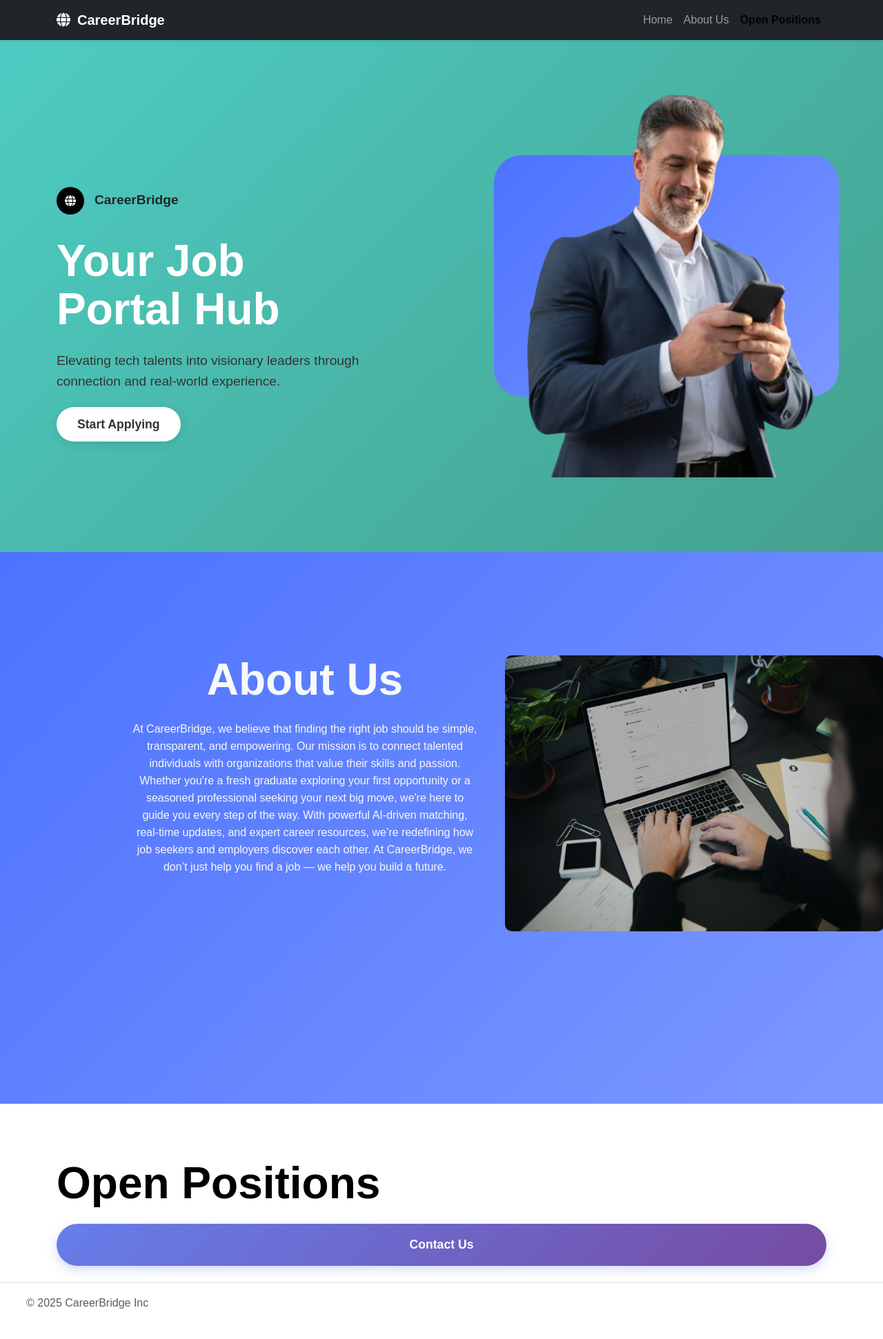
After one commit to RishitMahapatra/career-portal-website, a Flask app: template Templates/home.html in a window 1280 px wide. The commit adds this page. Shown: the whole page at 69% size. Run offline with Flask 3, Linux system fonts and the light colour scheme; the template is opened without the code that fills it, so the values that code supplies are empty.

Commit message:
commit
commit

```diff
--- /dev/null
+++ b/Templates/home.html
@@ -0,0 +1,260 @@
+<!DOCTYPE html>
+<html lang="en">
+<head>
+  <meta charset="UTF-8" />
+  <meta name="viewport" content="width=device-width, initial-scale=1.0" />
+  <title>CareerBridge</title>
+  <link href="https://cdn.jsdelivr.net/npm/bootstrap@5.3.0/dist/css/bootstrap.min.css" rel="stylesheet" />
+  <link href="https://cdnjs.cloudflare.com/ajax/libs/font-awesome/6.0.0/css/all.min.css" rel="stylesheet" />
+  <style>
+    :root {
+      --primary-green: #c5ffbc;
+      --primary-blue: #4c72ff;
+      --light-blue: #7c98ff;
+      --lightest-blue: #e5fbff;
+    }
+
+    body {
+      font-family: 'Arial', sans-serif;
+      line-height: 1.6;
+      scroll-behavior: smooth;
+    }
+
+    .hero-section {
+      background:linear-gradient(135deg, #4ecdc4 0%, #44a08d 100%);
+      min-height: 100vh;
+      display: flex;
+      align-items: center;
+      position: relative;
+      overflow: hidden;
+      padding-top: 100px;
+    }
+
+
+    .hero-content {
+      z-index: 2;
+      position: relative;
+    }
+
+    .section-title {
+      font-size: 4rem;
+      font-weight: bold;
+      color: #000;
+      margin-bottom: 1.5rem;
+      line-height: 1.1;
+    }
+
+    .hero-subtitle {
+      font-size: 1.2rem;
+      color: #333;
+      margin-bottom: 2rem;
+      max-width: 500px;
+    }
+
+    .start-learning-btn {
+      background-color: white;
+      color: #333;
+      border: none;
+      padding: 15px 30px;
+      border-radius: 50px;
+      font-weight: 600;
+      font-size: 1.1rem;
+      box-shadow: 0 4px 15px rgba(0, 0, 0, 0.1);
+      transition: all 0.3s ease;
+    }
+
+    .start-learning-btn:hover {
+      transform: translateY(-2px);
+      box-shadow: 0 6px 20px rgba(0, 0, 0, 0.15);
+      background-color: #f8f9fa;
+    }
+
+    .hero-image {
+      position: absolute;
+      right: 5%;
+      top: 50%;
+      transform: translateY(-50%);
+      width: 500px;
+      height: 350px;
+      background: linear-gradient(135deg, var(--primary-blue) 0%, var(--light-blue) 100%);
+      border-radius: 40px;
+      z-index: 1;
+      display: flex;
+      align-items: center;
+      justify-content: center;
+    }
+
+    .company-logo {
+      display: flex;
+      align-items: center;
+      margin-bottom: 2rem;
+    }
+
+    .company-logo i {
+      background: #000;
+      color: white;
+      width: 40px;
+      height: 40px;
+      border-radius: 50%;
+      display: flex;
+      align-items: center;
+      justify-content: center;
+      margin-right: 15px;
+    }
+    .contact-button:hover{
+        background-color: #4c72ff;
+    }
+    @media (max-width: 768px) {
+      .hero-title {
+        font-size: 2.5rem;
+      }
+
+      .hero-image {
+        display: none;
+      }
+    }
+
+    .section-container {
+      background-color: #7c98ff;
+    }
+
+    .para-section {
+      width: 500px;
+      line-height: 25px;
+    }
+
+    .about-container {
+      display: flex;
+      flex-direction: column;
+      align-items: center;
+      justify-content: center;
+      height: 500px;
+      text-align: center;
+    }
+
+    .about-section {
+      background-color: #7c98ff;
+      background: linear-gradient(135deg, var(--primary-blue) 0%, var(--light-blue) 100%);
+      min-height: 100vh;
+      display: flex;
+      flex-direction: row;
+      /*align-items: center;*/
+      position: relative;
+      overflow: hidden;
+      padding-top: 100px;
+    }
+
+    .para-section {
+      max-width: 700px;
+      line-height: 25px;
+    }
+
+    .about-us-title {
+      color: #f8f9fa;
+    }
+
+    .open-section {
+      display: flex;
+      flex-direction: column;
+      padding-top: 80px;
+    }
+    .inner-container-about{
+        display: flex;
+        justify-content: space-around;
+        flex-direction: row ;
+        width: 70vw;
+        gap: 40px;
+    }
+    .active {
+      font-weight: bold;
+      color: #000 !important;
+    }
+
+    .contact-btn {
+            background: linear-gradient(135deg, #667eea 0%, #764ba2 100%);
+            border: none;
+            padding: 1rem 3rem;
+            border-radius: 50px;
+            color: white;
+            font-weight: 600;
+            font-size: 1.1rem;
+            transition: all 0.3s ease;
+            box-shadow: 0 5px 15px rgba(102, 126, 234, 0.3);
+        }
+
+        .contact-btn:hover {
+            transform: translateY(-2px);
+            box-shadow: 0 8px 25px rgba(102, 126, 234, 0.4);
+            color: white;
+        }
+  </style>
+</head>
+<body data-bs-spy="scroll" data-bs-target="#navbar" data-bs-offset="100" tabindex="0">
+  {% include 'nav.html' %}
+
+  <!-- Hero Section -->
+  <section id="home" class="hero-section">
+    <div class="container">
+      <div class="row align-items-center">
+        <div class="col-lg-6 hero-content">
+          <div class="company-logo">
+            <i class="fas fa-globe"></i>
+            <span style="font-weight: bold; font-size: 1.2rem;">Career<b>Bridge</b></span>
+          </div>
+          <h1 class="section-title" style="color: white">Your Job <br> Portal Hub</h1>
+          <p class="hero-subtitle">
+            Elevating tech talents into visionary leaders through connection and real-world experience.
+          </p>
+          <a href="#positions" class="start-learning-btn" style="text-decoration: none;">Start Applying</a>
+
+        </div>
+      </div>
+    </div>
+    <div class="hero-image">
+        <img src="{{ url_for('static', filename='hero_page.png') }}" alt="Uploaded Image" class="img-fluid">
+    </div>
+  </section>
+
+  <!-- About Us Section -->
+  <section id="about" class="about-section">
+    <div class="about-container container">
+
+      <div class="inner-container-about">
+            <div class="inner-inner">
+                <h1 class="section-title about-us-title">About Us</h1>
+                <p class="para-section about-us-title">
+                    At CareerBridge, we believe that finding the right job should be simple, transparent, and empowering. Our mission is to connect talented individuals with organizations that value their skills and passion. Whether you're a fresh graduate exploring your first opportunity or a seasoned professional seeking your next big move, we're here to guide you every step of the way.
+
+                    With powerful AI-driven matching, real-time updates, and expert career resources, we’re redefining how job seekers and employers discover each other. At CareerBridge, we don’t just help you find a job — we help you build a future.
+                </p>
+            </div>
+
+            <img src="{{ url_for('static', filename='working.jpg') }}" alt="Uploaded Image" class="img-fluid" style="height: 400px;width: 550px;border: none;border-radius: 10px;">
+        </div>
+    </div>
+  </section>
+
+  <!-- Open Positions Section -->
+  <section id="positions" class="open-section container">
+    <h1 class="section-title">Open Positions</h1>
+    <div>
+      {% for job in jobs %}
+        {% include 'jobs.html' %}
+      {% endfor %}
+    </div>
+
+    <style>
+  .contact-btn:hover {
+    background-color: #7c98ff !important; /
+  }
+</style>
+
+<a  href="mailto:hello@careerbridge.ai?subject=Mail from Our Site"  type="button" class="contact-btn" style="text-decoration: none;text-align: center;">Contact Us</a>
+  </section>
+
+  <section>
+    <script src="https://cdn.jsdelivr.net/npm/bootstrap@5.3.0/dist/js/bootstrap.bundle.min.js" ></script>
+    {%include 'footer.html'%}
+    </section>
+</body>
+</html>
--- a/Templates/job_page.html
+++ b/Templates/job_page.html
@@ -227,10 +227,10 @@
                     </div>
                     <!-- Apply Button -->
                     <div class="text-center mt-4 fade-in" id = "apply-now">
-                        <button class="apply-btn btn">
+                        <a  href="/job/{{ job.id }}/apply"  class="apply-btn btn">
                             <i class="fas fa-paper-plane me-2"></i>
                             Apply Now
-                        </button>
+                        </a>
                     </div>
                 </div>
             </div>
@@ -287,7 +287,7 @@
     </script>
 
 
-
+    {% include 'footer.html' %}
 
 </body>
 </html>
--- /dev/null
+++ b/app.csv
@@ -0,0 +1,6 @@
+id,first_name,last_name,email,phone,linkedin_profile,years_experience,current_company,technical_skills,resume_filename,cover_letter_filename,motivation,expected_salary_range,terms_accepted,newsletter_subscription,application_status,applied_date,updated_date,job_id,notes
+1,Rahul,Sharma,rahul.sharma@email.com,"+91 98765 43210",https://linkedin.com/in/rahulsharma,2-3,"TechCorp Solutions","React, JavaScript, HTML5, CSS3, Node.js, MongoDB, Git, REST APIs, Bootstrap, Material-UI",rahul_sharma_resume.pdf,rahul_sharma_cover_letter.pdf,"I am passionate about creating user-friendly web applications and would love to contribute to CareerBridge's mission of connecting talent with opportunities. Your company's innovative approach to career development aligns perfectly with my career goals.",80000-120000,1,1,under_review,"2025-05-31 00:07:53","2025-05-31 00:07:53",1,NULL
+2,Priya,Patel,priya.patel@email.com,"+91 87654 32109",https://linkedin.com/in/priyapatel,4-6,"Digital Innovations Ltd","Vue.js, JavaScript, TypeScript, SCSS, Webpack, Docker, Jenkins, AWS, PostgreSQL, Redis",priya_patel_resume.pdf,NULL,"With 5+ years of frontend development experience, I've led multiple successful projects and mentored junior developers. I'm excited about the opportunity to bring my expertise to CareerBridge and help build scalable, performant web applications.",120000-180000,1,0,shortlisted,"2025-05-31 00:07:53","2025-05-31 00:07:53",1,NULL
+3,Arjun,Kumar,arjun.kumar@email.com,"+91 76543 21098",https://linkedin.com/in/arjunkumar,0-1,StartupXYZ,"React, JavaScript, HTML, CSS, Git, Firebase, Tailwind CSS, Next.js, GraphQL",arjun_kumar_resume.pdf,arjun_kumar_cover_letter.pdf,"As a recent graduate with hands-on experience in modern web technologies, I'm eager to start my career with a company that values innovation and growth. CareerBridge's reputation for nurturing talent makes it my ideal workplace.",50000-80000,1,1,pending,"2025-05-31 00:07:53","2025-05-31 00:07:53",1,NULL
+4,Sneha,Reddy,sneha.reddy@email.com,"+91 65432 10987",https://linkedin.com/in/snehareddy,7+,"Enterprise Solutions Inc","Angular, TypeScript, RxJS, NgRx, SASS, Jasmine, Karma, Cypress, Kubernetes, Microservices",sneha_reddy_resume.pdf,sneha_reddy_cover_letter.pdf,"With over 8 years of experience in frontend architecture and team leadership, I'm looking for a senior role where I can drive technical excellence and mentor the next generation of developers. CareerBridge's focus on career growth resonates with my professional values.",180000+,1,1,under_review,"2025-05-31 00:07:53","2025-05-31 00:07:53",1,NULL
+5,Vikash,Singh,vikash.singh@email.com,"+91 54321 09876",https://linkedin.com/in/vikashsingh,2-3,"WebFlow Technologies","React, Redux, JavaScript ES6+, HTML5, CSS3, Styled Components, Jest, React Testing Library, Figma, Adobe XD",vikash_singh_resume.pdf,NULL,"I'm a creative frontend developer who loves turning designs into pixel-perfect, interactive experiences. CareerBridge's commitment to connecting people with their dream jobs inspires me, and I'd be thrilled to contribute to such a meaningful mission.",80000-120000,1,0,rejected,"2025-05-31 00:07:53","2025-05-31 00:07:53",1,NULL
--- a/app.py
+++ b/app.py
@@ -1,8 +1,9 @@
 from flask import Flask , render_template
-from flask import jsonify
+from flask import jsonify, request
 from database import engine #importing the engine connection from the database.py Note that other files can be also treated as modules
 from sqlalchemy import text
-from database import load_jobs_from_db, load_job_from_db
+from database import add_app_to_db
+from database import load_jobs_from_db, load_job_from_db , load_application
 
 app = Flask(__name__)
 
@@ -26,8 +27,45 @@ def list_jobs():
 def show_job(id):
     job = load_job_from_db(id)
     if not job: #if the job list is empty
-        return "Page Not Found", 404
+        return "Page Not Found :(", 404
     return render_template("job_page.html", job = job)
+
+from flask import Flask, render_template, request, redirect, url_for
+# other imports...
+
+from flask import request, redirect, url_for
+
+@app.route("/job/<id>/apply", methods=["GET", "POST"])
+def apply_to_job(id):
+    job = load_job_from_db(id)
+    if not job:
+        return "Job not found", 404
+
+    if request.method == "POST":
+        application_data = {
+            "full_name": request.form.get("full_name"),
+            "email": request.form.get("email"),
+            "linkedin_url": request.form.get("linkedin_url"),
+            "education": request.form.get("education"),
+            "work_experience": request.form.get("work_experience"),
+            "resume_url": request.form.get("resume_url")
+        }
+
+        # ✅ Store in DB
+        add_app_to_db(id, application_data)
+
+        # ✅ Redirect to success page
+        return redirect(url_for("show_success", id=id))
+
+    return render_template("application_form2.html", job=job)
+
+
+@app.route("/job/<id>/apply/success")
+def show_success(id):
+    job = load_job_from_db(id)
+    return render_template("success.html", job=job)
+
+
 
 
 if __name__ == "__main__":
```
Also changed, not shown: Templates/app_nav.html (added, +17 -0 lines), Templates/application_form2.html (added, +51 -0 lines), Templates/jobs.html (+21 -1 lines), Templates/success.html (added, +11 -0 lines), database.py (+29 -0 lines), Static/data_analyst.jpg (deleted), 1 other file.
